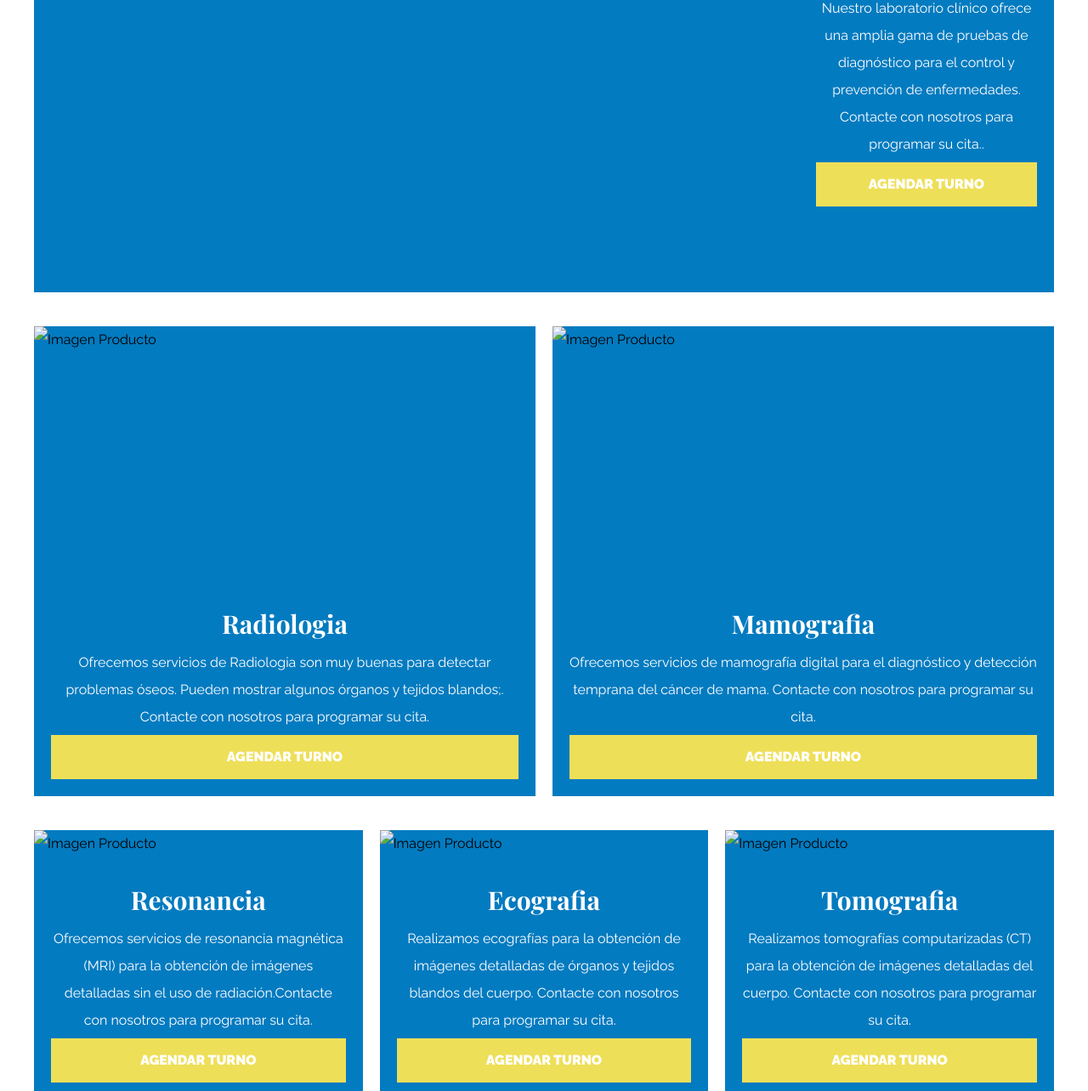
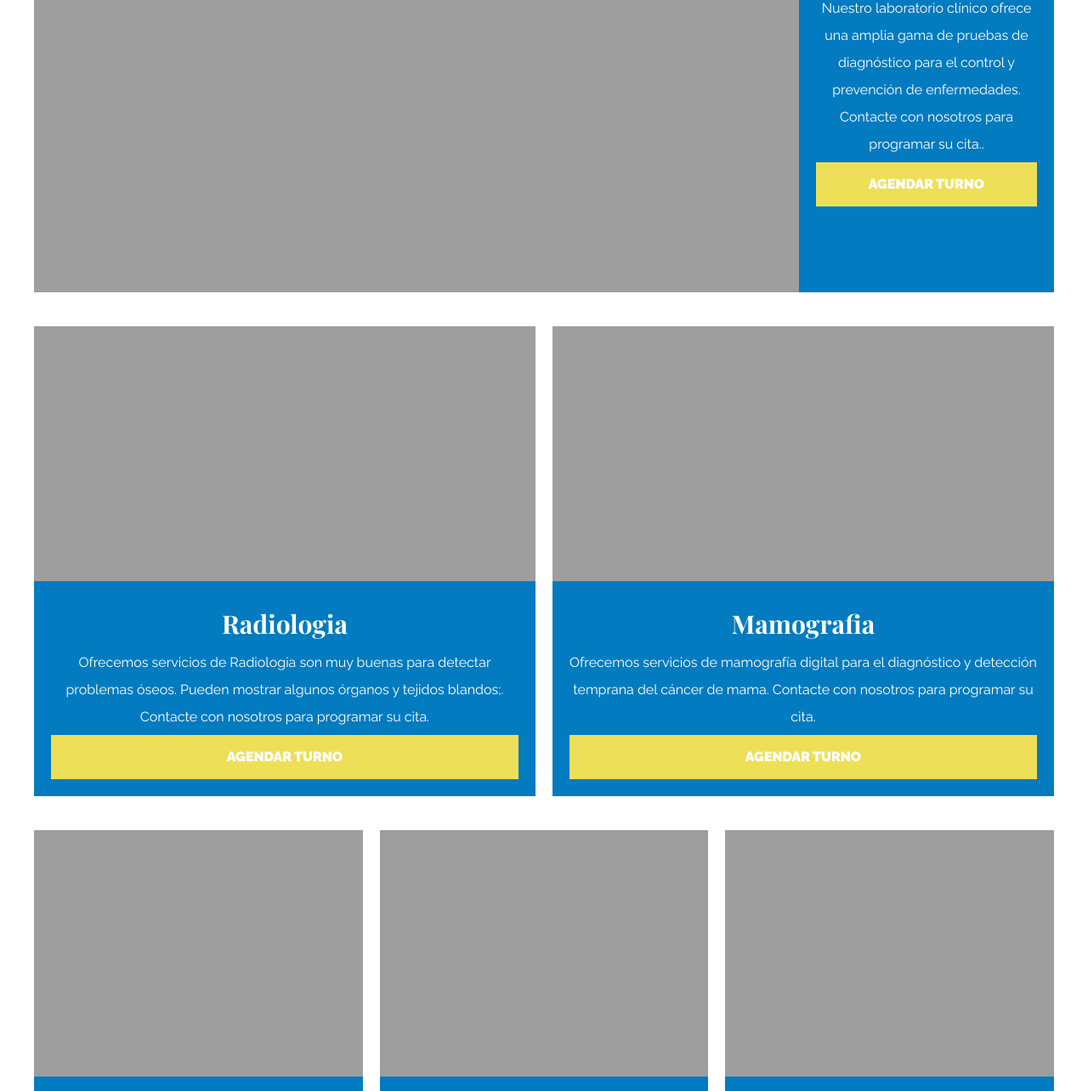
Before and after one commit to santiago2818/clinica-imagenes, a plain HTML site: page pages/especialidades.html in a window 1280 px wide. Shown: the part 499-1783 px from the top of the page at 85% size. Drawn offline with nearby package versions, Linux system fonts and the light colour scheme; the site is published under a folder, as on GitHub Pages, so addresses that start at the root find nothing.

Commit message:
firts commit

```diff
--- a/pages/especialidades.html
+++ b/pages/especialidades.html
@@ -31,7 +31,7 @@
 
         <div class="listado-productos">
             <div class="producto">
-                <img src="/img/servicio-laboratorio.jpg" alt="Imagen Producto" >
+                <img src="../img/servicio-laboratorio.jpg" alt="Imagen Producto" >
 
                 <div class="texto-producto">
                     <h3>Labotatorio</h3>
@@ -44,7 +44,7 @@
             </div> <!-- Especialidad -->
 
             <div class="producto">
-                <img src="/img/servicio-radiologia2.jpg" alt="Imagen Producto" >
+                <img src="../img/servicio-radiologia2.jpg" alt="Imagen Producto" >
 
                 <div class="texto-producto">
                     <h3>Radiologia</h3>
@@ -56,7 +56,7 @@
             </div> <!-- Especialidad -->
 
             <div class="producto">
-                <img src="/img/servicio-mamografia.jpg" alt="Imagen Producto" >
+                <img src="../img/servicio-mamografia.jpg" alt="Imagen Producto" >
 
                 <div class="texto-producto">
                     <h3>Mamografia</h3>
@@ -68,7 +68,7 @@
             </div> <!-- Especialiad -->
 
             <div class="producto">
-                <img src="/img/servicio-resonancia1.jpg" alt="Imagen Producto" >
+                <img src="../img/servicio-resonancia1.jpg" alt="Imagen Producto" >
 
                 <div class="texto-producto">
                     <h3>Resonancia</h3>
@@ -80,7 +80,7 @@
             </div> <!-- Especialidad -->
 
             <div class="producto">
-                <img src="/img/servicio-ecografia.jpg" alt="Imagen Producto" >
+                <img src="../img/servicio-ecografia.jpg" alt="Imagen Producto" >
 
                 <div class="texto-producto">
                     <h3>Ecografia</h3>
@@ -92,7 +92,7 @@
             </div> <!-- Especialidad -->
 
             <div class="producto">
-                <img src="/img/servicio-tomografia-posible-portada.jpg" alt="Imagen Producto" >
+                <img src="../img/servicio-tomografia-posible-portada.jpg" alt="Imagen Producto" >
 
                 <div class="texto-producto">
                     <h3>Tomografia</h3>
```
